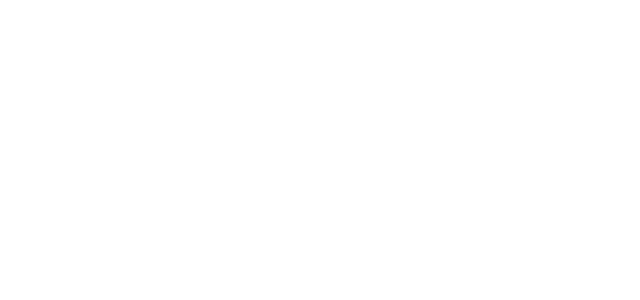
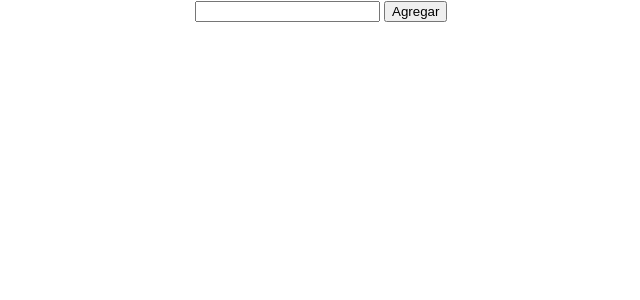
Before and after one commit to NicoBalbuena/rick_and_morty, a React (Create React App) app: page / in a window 1280 px wide. Shown: the top 300 px of the page, without its empty margins (319-959 px from the left). Built offline with nearby package versions, Linux system fonts and the light colour scheme.

Commit message:
React Estados
Se completa integrador de react estados

```diff
--- a/package.json
+++ b/package.json
@@ -6,6 +6,7 @@
     "@testing-library/jest-dom": "^5.17.0",
     "@testing-library/react": "^13.4.0",
     "@testing-library/user-event": "^13.5.0",
+    "axios": "^1.5.0",
     "react": "^18.2.0",
     "react-dom": "^18.2.0",
     "react-scripts": "5.0.1",
--- a/src/App.js
+++ b/src/App.js
@@ -1,21 +1,44 @@
 import './App.css';
-
 import Cards from './components/Cards.jsx';
 import Nav from './components/Nav';
 import { useState } from 'react';
+import axios from 'axios';
+
 
 function App() {
+      /*se hace destructuring con corchetes,porque el useState retorna un array.
+      Crea un estado local llamado characters el cual se debe inicializar como un arreglo vacío.*/
+   const [characters,setCharacters]=useState([]);
 
-   const Characters = () => {
-      let [characters,setCharacters]=useState([]);
+   const onClose = (id) => {
+      const charactersFiltro=characters.filter(character =>
+      character.id !== Number(id))
+      setCharacters(charactersFiltro);
+   }
+
+   const  onSearch= (id) => {
+      axios(`https://rickandmortyapi.com/api/character/${id}`)
+      /*.then(({ data }) => {*/
+      .then(response => response.data)
+      .then((data)=>{
+         if (data.name) {
+            setCharacters((oldChars) => [...oldChars, data]);
+         }
+         else if(Number(data.name )> 826){
+            window.alert('¡No hay personajes con este ID!');
+         }else {
+            window.alert('¡No hay personajes con este ID!');
+         }
+      }) ;
+   }
 
    return (
       <div className='App'>
-         <Nav/>
-         <Cards characters={characters} />
+         <Nav onSearch={onSearch} />
+         <Cards characters={characters} onClose={onClose} />
 
       </div>
-   );
+    );
 }
-}
+
 export default App;
--- a/src/components/Card.jsx
+++ b/src/components/Card.jsx
@@ -1,13 +1,13 @@
 export default function Card({id,name,status,species,gender,origin,image,onClose}) {
    return (
       <div>
-         <button onClick={onClose}>X</button>
+         {/*Ejercicio 2,renderizar las propiedades y agregar el metodo onClick-Clase 6*/}
+         <button onClick={() => onClose(id)}>X</button>
          <h2>{name}</h2>
          <h2>{status}</h2>
          <h2>{species}</h2>
          <h2>{gender}</h2>
          <h2>{origin}</h2>
-
          <img src={image} alt='' />
       </div>
    );
--- a/src/components/Cards.jsx
+++ b/src/components/Cards.jsx
@@ -1,11 +1,11 @@
 import Card from './Card';
-
-export default function Cards({characters}) {
+/*Hago que cards reciba por propiedades a todos los personajes en una array*/
+export default function Cards({characters,onClose}) {
    return(
       <div>
          {
-            characters.map(({id,name,status,species,gender,origin,
-               image}) => {
+            characters.map(({id,name,status,species,gender,origin,image}) => /*renderizo cada card con sus respectivas props*/
+             {
                   return(
                      <Card
                         key={id}
@@ -16,7 +16,7 @@ export default function Cards({characters}) {
                         gender={gender}
                         origin={origin.name}
                         image={image}
-                        onClose={() => window.alert('Emulamos que se cierra la card')}
+                        onClose={onClose }
                      />
 
                    )
--- a/src/components/Nav.jsx
+++ b/src/components/Nav.jsx
@@ -1,9 +1,11 @@
 import SearchBar from "./SearchBar"
 
 
-const Nav = () => {
+const Nav = ({onSearch}) => {
     return(
-        <SearchBar></SearchBar>
+        <nav>
+            <SearchBar onSearch={onSearch}></SearchBar>
+        </nav>
     )
 }
 
--- a/src/components/SearchBar.jsx
+++ b/src/components/SearchBar.jsx
@@ -1,8 +1,19 @@
+import { useState } from "react";
+
+
 export default function SearchBar({onSearch}) {
+   const[id,setId]=useState('');
+
+   const handleChange= (event)=>{
+      setId(event.target.value)
+   }
+
+
    return (
-      <div>
-         <input type='search'/>
-         <button onClick={onSearch}>Agregar</button>
+      <div>{/*Lo que logro con poner onChange es decirle,quedate atento ante un cambio.Es decir ante un cambio se activa dicha funcion */}
+         <input type='search' onChange={handleChange} value={id}/> {/**cuando value es igual al id, para que se actualice en tiempo real*/}
+         <button onClick={() =>{onSearch(id);setId('')}}>Agregar</button> {/**Lo que hace el setId es que quede
+          * en blanco luego de que me traiga al personaje */}
       </div>
    );
 }
```
Also changed, not shown: 1 other file (tests, documents, lock files or other folders).
